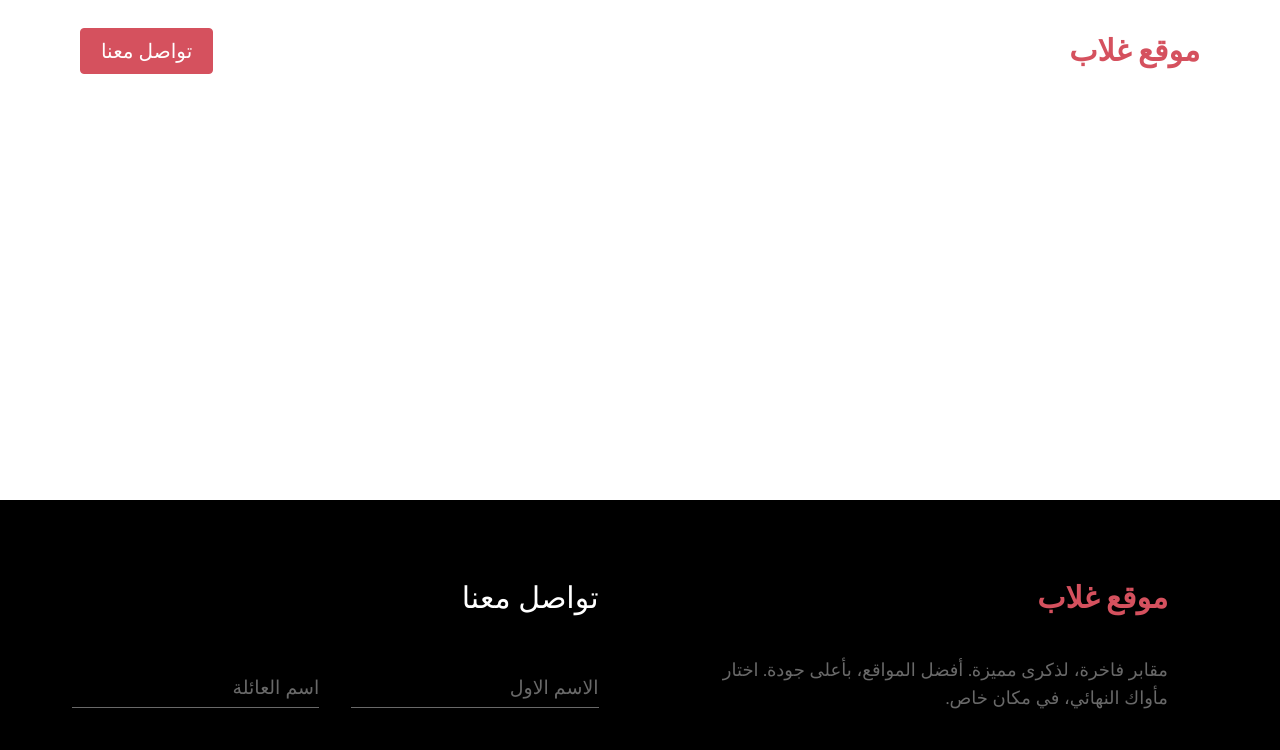
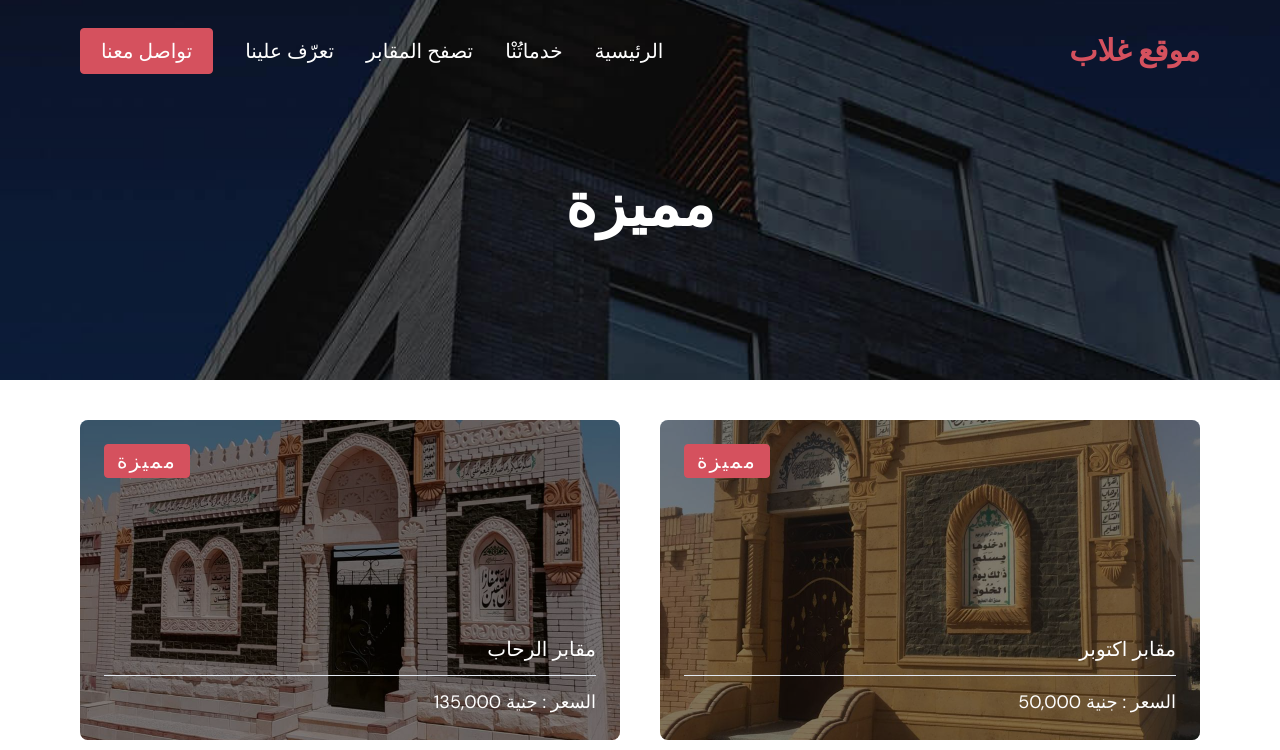
Before and after one commit to amr-abd-alhameed/ghallab, a React (Create React App) app: page /popular in a window 1280 px wide. Shown: the top 750 px of the page. Built offline with nearby package versions, Linux system fonts and the light colour scheme.

Commit message:
add featured and popular pages

```diff
--- a/src/components/featured-&-popluar-page-component/featrued.jsx
+++ b/src/components/featured-&-popluar-page-component/featrued.jsx
@@ -1,15 +1,20 @@
-import { motion } from "framer-motion";import { rentHouses } from "../../constants/data";
+import { motion } from "framer-motion";
+import { rentHouses } from "../../constants/data";
 import ExculusivePropertyCard from "../home-page-components/exculusivePropertyCard";
 import { animationVariants } from "../../constants/animationVariants";
 import { useEffect } from "react";
+import bg from "../../assets/images/hero-bg-image.jpg";
 
 const Featured = () => {
   useEffect(() => {
-    document.title = "Featured - Homyz";
+    document.title = " مقابر فاخرة غلاب";
   }, []);
   return (
     <div className="overflow-hidden">
-      <div className=" bg-no-repeat bg-center bg-cover pt-44 pb-36 max-md:pt-36 max-md:pb-24 flex justify-center items-center text-white ">
+      <div
+        style={{ backgroundImage: "url(" + bg + ")" }}
+        className=" bg-no-repeat bg-center bg-cover pt-44 pb-36 max-md:pt-36 max-md:pb-24 flex justify-center items-center text-white "
+      >
         <motion.h1
           initial="initial"
           whileInView="animate"
@@ -17,7 +22,7 @@ const Featured = () => {
           viewport={{ once: true, amount: 0.2 }}
           className="text-6xl max-md:text-5xl font-semibold"
         >
-          Featured
+          مقابر فاخرة
         </motion.h1>
       </div>
       <div
@@ -25,15 +30,16 @@ const Featured = () => {
         className="mx-auto gap-10 grid grid-rows-2 grid-cols-2  max-sm:grid-cols-1 max-sm:grid-rows-3 p-10 max-md:px-5 "
       >
         {rentHouses.map((e, i) => {
-          if (e.type === "featured") {
+          if (e.type === "فاخرة") {
             return (
               <ExculusivePropertyCard
                 href={e.id}
                 imgSrc={e.mainImage}
                 pricing={e.price}
-                titlePart1={"House in "}
+                titlePart1={"مقابر "}
                 titlePart2={e.name}
                 type={e.type}
+                vip={"featured"}
                 key={i}
                 cardHeight={"h-80"}
                 bgColor={"bg-white"}
--- a/src/components/featured-&-popluar-page-component/popluar.jsx
+++ b/src/components/featured-&-popluar-page-component/popluar.jsx
@@ -2,14 +2,18 @@ import { motion } from "framer-motion";import { rentHouses } from "../../constan
 import ExculusivePropertyCard from "../home-page-components/exculusivePropertyCard";
 import { animationVariants } from "../../constants/animationVariants";
 import { useEffect } from "react";
+import bg from "../../assets/images/hero-bg-image.jpg";
 
 const Popular = () => {
   useEffect(() => {
-    document.title = "Popular - Homyz";
+    document.title = " مقابر مميزة - غلاب";
   }, []);
   return (
     <div className="overflow-hidden">
-      <div className=" bg-no-repeat bg-center bg-cover pt-44 pb-36 max-md:pt-36 max-md:pb-24 flex justify-center items-center text-white ">
+      <div
+        style={{ backgroundImage: "url(" + bg + ")" }}
+        className=" bg-no-repeat bg-center bg-cover pt-44 pb-36 max-md:pt-36 max-md:pb-24 flex justify-center items-center text-white "
+      >
         <motion.h1
           initial="initial"
           whileInView="animate"
@@ -17,7 +21,7 @@ const Popular = () => {
           viewport={{ once: true, amount: 0.2 }}
           className="text-6xl max-md:text-5xl font-semibold"
         >
-          Popular
+          مميزة
         </motion.h1>
       </div>
       <div
@@ -25,13 +29,13 @@ const Popular = () => {
         className="mx-auto gap-10 grid grid-rows-2 grid-cols-2  max-sm:grid-cols-1 max-sm:grid-rows-3 p-10 max-md:px-5 "
       >
         {rentHouses.map((e, i) => {
-          if (e.type === "popular") {
+          if (e.type === "مميزة") {
             return (
               <ExculusivePropertyCard
                 href={e.id}
                 imgSrc={e.mainImage}
                 pricing={e.price}
-                titlePart1={"House in "}
+                titlePart1={"مقابر "}
                 titlePart2={e.name}
                 type={e.type}
                 key={i}
--- a/src/components/home-page-components/exculusivePropertyCard.jsx
+++ b/src/components/home-page-components/exculusivePropertyCard.jsx
@@ -1,5 +1,4 @@
-import "./exculusiveCard.css";
-import Button from "../buttons-component/solidbutton";
+import "./exculusiveCard.css";import Button from "../buttons-component/solidbutton";
 import { Link } from "react-router-dom";
 import { formatCompactNumber } from "../../constants/formatNumber";
 import { scrollToTop } from "../../constants/scrollToTop";
@@ -11,6 +10,7 @@ const ExculusivePropertyCard = ({
   pricing,
   imgSrc,
   type,
+  vip,
   href,
   cardHeight,
   bgColor,
@@ -23,6 +23,7 @@ const ExculusivePropertyCard = ({
         src={imgSrc}
         className="absolute w-full h-full object-cover object-center hover transition-all duration-500"
         alt=""
+        loading="lazy"
       />
       <div className="absolute w-full h-full bg-black/50 "></div>
       <motion.div
@@ -41,7 +42,10 @@ const ExculusivePropertyCard = ({
       >
         {/* <a href="" className="absolute w-full h-full block "></a> */}
       </Link>
-      <Link onClick={scrollToTop} to={`/${type}`}>
+      <Link
+        onClick={scrollToTop}
+        to={type == "فاخرة" ? "/featured" : "/popular"}
+      >
         <Button
           content={type}
           fontSize={"text-xl"}
@@ -59,7 +63,10 @@ const ExculusivePropertyCard = ({
           <span className="title-font">{titlePart2}</span>
         </Link>
         <hr />
-        <p className="text-lg">{formatCompactNumber(pricing)} السعر</p>
+        <p className="text-lg">
+          السعر : جنية {"  "}
+          {formatCompactNumber(pricing)}{" "}
+        </p>
       </div>
     </div>
   );
--- a/src/components/products-page-components/products.jsx
+++ b/src/components/products-page-components/products.jsx
@@ -1,5 +1,4 @@
-import React, { useContext, useEffect, useState } from "react";
-// import Button from "../buttons-components/solidbutton";
+import React, { useContext, useEffect, useState } from "react";// import Button from "../buttons-components/solidbutton";
 import {
   NumberInput,
   NumberInputField,
--- a/src/constants/data.js
+++ b/src/constants/data.js
@@ -1,23 +1,41 @@
-import logo1 from "../assets/images/maqbara/w21.jpg";
+import logo1 from "../assets/images/maqbara/w21.jpg";import logo12 from "../assets/images/maqbara/w25.jpg";
+import logo13 from "../assets/images/maqbara/w26.jpg";
+import logo21 from "../assets/images/maqbara/w19.jpg";
+
 import logo2 from "../assets/images/maqbara/w24.jpg";
+import logo31 from "../assets/images/maqbara/w14.jpg";
+import logo32 from "../assets/images/maqbara/w13.jpg";
+import logo23 from "../assets/images/maqbara/w15.jpg";
+
 import logo3 from "../assets/images/maqbara/m22.jpg";
+import logo43 from "../assets/images/maqbara/w3.jpg";
+import logo51 from "../assets/images/maqbara/w1.jpg";
+import logo52 from "../assets/images/maqbara/d9.jpg";
+
 import logo4 from "../assets/images/maqbara/w17.jpg";
+import logo41 from "../assets/images/maqbara/w5.jpg";
+import logo42 from "../assets/images/maqbara/w4.jpg";
+import logo53 from "../assets/images/maqbara/m23.jpg";
+
 import logo5 from "../assets/images/maqbara/w18.jpg";
+import logo10 from "../assets/images/maqbara/m14.jpg";
+import logo20 from "../assets/images/maqbara/m17.jpg";
+import logo30 from "../assets/images/maqbara/w17.jpg";
+
 import logo6 from "../assets/images/maqbara/w21.jpg";
+import logo40 from "../assets/images/maqbara/m22.jpg";
+import logo50 from "../assets/images/maqbara/w11.jpg";
+import logo60 from "../assets/images/maqbara/w17.jpg";
 
 export const rentHouses = [
   {
     id: 1,
     type: "فاخرة",
+    vip: "featured",
     mainImage: logo1,
-    moreImages: [
-      logo1,
-      "/Rent-houses/House-1/home1-3.jpg",
-      "/Rent-houses/House-1/home1-4.jpg",
-      "/Rent-houses/House-1/home1-5.jpg",
-    ],
+    moreImages: [logo1, logo12, logo13, logo21],
     name: "العاشر",
-    address: "DHA 9 City, Lahore, Pakistan",
+    address: "مدينة العاشر من رمضان بالقرب من القاهرة",
     price: 130000,
     details: [
       "4 Bedrooms",
@@ -30,20 +48,16 @@ export const rentHouses = [
       "Area: 10 marla",
     ],
     description:
-      "DHA 9 Housing Scheme A block 10 Marla New brand house available for sale Good location house near by hospital and market and masjid and LGS school and other facilities",
+      "تتميز المقبرة  ب:موقعها الاستراتيجي: تقع في العاشر من رمضان ، محاطة بالطبيعة الخضراء و الهدوء ، لِضمان الخصوصية و راحة البال.تصميمها الفريد: تُقدم مُجموعة مُتنوّعة من المقابر ، مع تصاميم راقية و مُختلفة ، لِتُناسب جميع الأذواق و الاحتياجات.خدمات متكاملة: نُوفّر لك جميع خدمات المقبرة ، من التجهيز و الدفن ، إلى الصيانة و التزيين",
   },
   {
     id: 2,
     type: "فاخرة",
+    vip: "featured",
     mainImage: logo2,
-    moreImages: [
-      logo2,
-      "/Rent-houses/House-2/home2-3.jpg",
-      "/Rent-houses/House-2/home2-4.jpg",
-      "/Rent-houses/House-2/home2-5.jpg",
-    ],
+    moreImages: [logo2, logo31, logo32, logo23],
     name: "السادات",
-    address: "Bahria Town, Karachi, Pakistan",
+    address: "السادات مصر",
     price: 100000,
     details: [
       "4 Bedrooms",
@@ -56,20 +70,16 @@ export const rentHouses = [
       "Area: 20 marla",
     ],
     description:
-      "Bahria Town 20 Marla New brand house available for sale Good location house near by hospital and market and masjid and school, park and other facilities in fully future developed society",
+      "تتميز المقبرة  ب:موقعها الاستراتيجي: تقع في السادات ، محاطة بالطبيعة الخضراء و الهدوء ، لِضمان الخصوصية و راحة البال.تصميمها الفريد: تُقدم مُجموعة مُتنوّعة من المقابر ، مع تصاميم راقية و مُختلفة ، لِتُناسب جميع الأذواق و الاحتياجات.خدمات متكاملة: نُوفّر لك جميع خدمات المقبرة ، من التجهيز و الدفن ، إلى الصيانة و التزيين",
   },
   {
     id: 3,
-    type: "مميزة  ",
+    type: "مميزة",
+    vip: "popular",
     mainImage: logo4,
-    moreImages: [
-      logo4,
-      "/Rent-houses/House-3/home3-3.jpg",
-      "/Rent-houses/House-3/home3-4.jpg",
-      "/Rent-houses/House-3/home3-5.jpg",
-    ],
+    moreImages: [logo4, logo43, logo51, logo52],
     name: "اكتوبر",
-    address: "Gulistan-e-Johar, Karachi, Pakistan",
+    address: "مدينة السادس من اكتوبر",
     price: 50000,
     details: [
       "Gulistan-e-Johar Block 7",
@@ -82,20 +92,16 @@ export const rentHouses = [
       "Area: 950 sqr.feet",
     ],
     description:
-      "Apartment in installment (View phone number) Sqfeet VIP location near to park and masjid Gulistan-e-Johar karachi. You can find a Flat on the lower or upper levels, as suiting to your requirement. Buying property is a one-time life decision and we can help you with it. 950 Square Feet sized residential or commercial property is best for investment purposes. All your queries concerned with this property are welcome, so please contact us.",
+      "تتميز المقبرة  ب:موقعها الاستراتيجي: تقع في السادس من اكتوبر ، محاطة بالطبيعة الخضراء و الهدوء ، لِضمان الخصوصية و راحة البال.تصميمها الفريد: تُقدم مُجموعة مُتنوّعة من المقابر ، مع تصاميم راقية و مُختلفة ، لِتُناسب جميع الأذواق و الاحتياجات.خدمات متكاملة: نُوفّر لك جميع خدمات المقبرة ، من التجهيز و الدفن ، إلى الصيانة و التزيين",
   },
   {
     id: 4,
-    type: "مميزة  ",
+    type: "مميزة",
+    vip: "popular",
     mainImage: logo5,
-    moreImages: [
-      logo5,
-      "/Rent-houses/House-4/home4-3.jpg",
-      "/Rent-houses/House-4/home4-4.jpg",
-      "/Rent-houses/House-4/home4-5.jpg",
-    ],
+    moreImages: [logo5, logo41, logo42, logo53],
     name: "الرحاب",
-    address: "Blue Area, F-3, Islamabad, Pakistan",
+    address: "مدينة الرحاب",
     price: 135000,
     details: [
       "Location: Isra Tower",
@@ -108,20 +114,16 @@ export const rentHouses = [
       "Area: 1,100 sqr.feet",
     ],
     description:
-      "The Flat is well designed to accommodate the family and their guests. When it comes to housing, location is everything and we have quite a many options regarding that. The perfect 1,1000 Square Feet listing for your property needs are right within your reach.",
+      "تتميز المقبرة  ب:موقعها الاستراتيجي: تقع في العاشر من رمضان ، محاطة بالطبيعة الخضراء و الهدوء ، لِضمان الخصوصية و راحة البال.تصميمها الفريد: تُقدم مُجموعة مُتنوّعة من المقابر ، مع تصاميم راقية و مُختلفة ، لِتُناسب جميع الأذواق و الاحتياجات.خدمات متكاملة: نُوفّر لك جميع خدمات المقبرة ، من التجهيز و الدفن ، إلى الصيانة و التزيين",
   },
   {
     id: 5,
-    type: "مميزة  ",
+    type: "مميزة",
+    vip: "popular",
     mainImage: logo6,
-    moreImages: [
-      logo6,
-      "/Rent-houses/House-5/home5-3.jpg",
-      "/Rent-houses/House-5/home5-4.jpg",
-      "/Rent-houses/House-5/home5-5.jpg",
-    ],
+    moreImages: [logo6, logo10, logo20, logo30],
     name: "مصر الجديدة",
-    address: "Saadi Town, Faisalabad, Pakistan",
+    address: "مصر الجديدة",
     price: 95000,
     details: [
       "Bunglow at saadi town scheme",
@@ -134,20 +136,16 @@ export const rentHouses = [
       "Area: 120 sqr.yards",
     ],
     description:
-      "Saadi Town Brand New Project Banglow Double Story 120 Sq Yards Bedrooms with attach baths Drawing Lounge open American Kitchen Washing area Huge Terrace Tiles Flooring Fancy lights Complete Boundary wall project Daily Sweet line Water No Load Shedding gas Security Guards Masjid Park Pure Family Environment Main Road approach Ideal Location",
+      "تتميز المقبرة  ب:موقعها الاستراتيجي: تقع في العاشر من رمضان ، محاطة بالطبيعة الخضراء و الهدوء ، لِضمان الخصوصية و راحة البال.تصميمها الفريد: تُقدم مُجموعة مُتنوّعة من المقابر ، مع تصاميم راقية و مُختلفة ، لِتُناسب جميع الأذواق و الاحتياجات.خدمات متكاملة: نُوفّر لك جميع خدمات المقبرة ، من التجهيز و الدفن ، إلى الصيانة و التزيين",
   },
   {
     id: 6,
     type: "فاخرة",
+    vip: "featured",
     mainImage: logo3,
-    moreImages: [
-      logo3,
-      "/Rent-houses/House-6/home6-3.jpg",
-      "/Rent-houses/House-6/home6-4.jpg",
-      "/Rent-houses/House-6/home6-5.jpg",
-    ],
+    moreImages: [logo3, logo40, logo50, logo60],
     name: "اكتوبر",
-    address: "Bahria Town, Karachi, Pakistan",
+    address: "السادس من اكتوبر",
     price: 120000,
     details: [
       "Bahria Villas, Bahria Town, Karachi",
@@ -160,6 +158,6 @@ export const rentHouses = [
       "Area: 120 sqr.yards",
     ],
     description:
-      "The Best Design As Per Your Desire And Your Dream House a Well Designed House In A Posh Location Is All You Need To Live Your Best Life. Right Now Is The Time To Buy This Property. This Property In Bahria Town is an Opportunity For The Investors And Buyers Alike, So Make The Most Out Of It. Bahria Town S Unique Features Bahria Town Is A Secure Community 24 7 Electricity Available Under Ground Electricity WiringGrand Jamia Masjid Petrol Pump Feel Free To Contact For Further Details",
+      "تتميز المقبرة  ب:موقعها الاستراتيجي: تقع في العاشر من رمضان ، محاطة بالطبيعة الخضراء و الهدوء ، لِضمان الخصوصية و راحة البال.تصميمها الفريد: تُقدم مُجموعة مُتنوّعة من المقابر ، مع تصاميم راقية و مُختلفة ، لِتُناسب جميع الأذواق و الاحتياجات.خدمات متكاملة: نُوفّر لك جميع خدمات المقبرة ، من التجهيز و الدفن ، إلى الصيانة و التزيين",
   },
 ];
```
